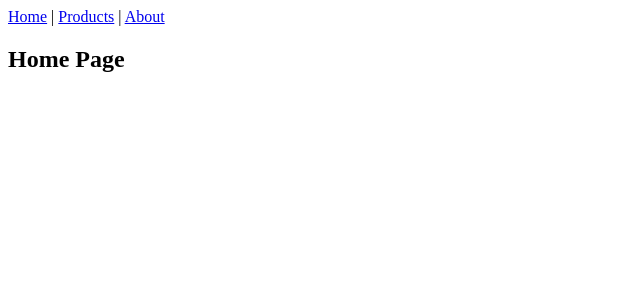
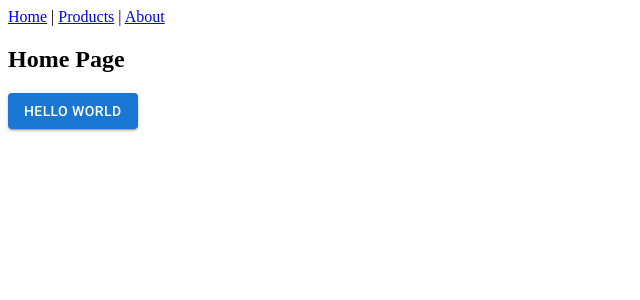
Before and after one commit to zoltan-nz/react-sandbox, a React (Create React App) app: page / in a window 1280 px wide. Shown: the top 300 px of the page, without its empty margins (0-640 px from the left). Built offline with nearby package versions, Linux system fonts and the light colour scheme.

Commit message:
Add Material UI

```diff
--- a/package.json
+++ b/package.json
@@ -9,6 +9,10 @@
     "format": "prettier --list-different --write '**/*.{js,jsx,ts,tsx,html,scss,css,json,md,mdx}'"
   },
   "dependencies": {
+    "@emotion/react": "^11.1.1",
+    "@emotion/styled": "^11.0.0",
+    "@material-ui/core": "^5.0.0-alpha.17",
+    "@material-ui/icons": "^4.9.1",
     "history": "^5.0.0",
     "react": "^17.0.1",
     "react-dom": "^17.0.1",
--- a/public/index.html
+++ b/public/index.html
@@ -22,6 +22,8 @@
       Learn how to configure a non-root public URL by running `npm run build`.
     -->
     <link rel="stylesheet" href="https://fonts.googleapis.com/css?family=Roboto:300,400,500" />
+    <link rel="stylesheet" href="https://fonts.googleapis.com/css?family=Roboto:300,400,500,700&display=swap" />
+    <link rel="stylesheet" href="https://fonts.googleapis.com/icon?family=Material+Icons" />
     <title>React Sandbox</title>
   </head>
   <body>
--- a/src/pages/AppIndex.tsx
+++ b/src/pages/AppIndex.tsx
@@ -1,3 +1,9 @@
+import { Button } from '@material-ui/core';
 import React from 'react';
 
-export const AppIndex = () => <h2>Home Page</h2>;
+export const AppIndex = () => (
+  <>
+    <h2>Home Page</h2>
+    <Button variant="contained">Hello World</Button>
+  </>
+);
```
Also changed, not shown: src/contexts/SidebarContext.ts (renamed from src/stores/SidebarContext.ts), 2 other files (tests, documents, lock files or other folders).
